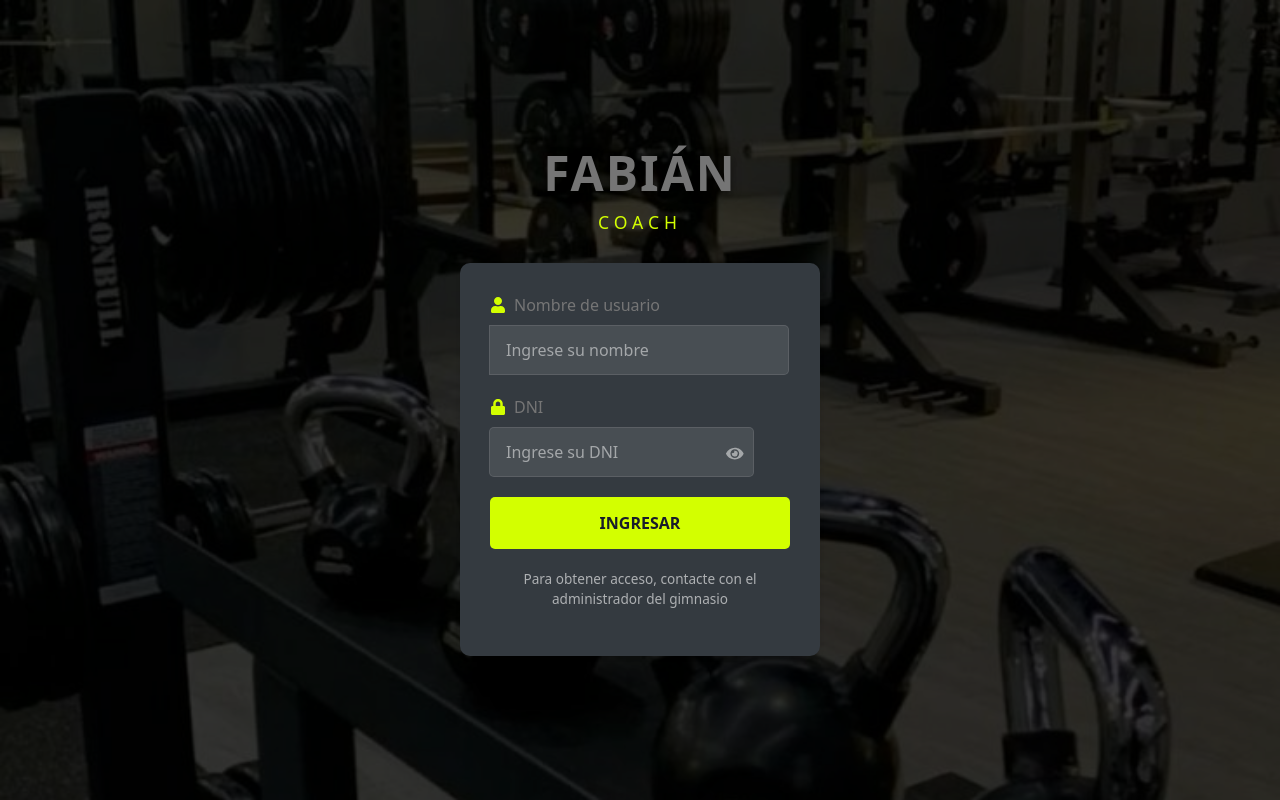
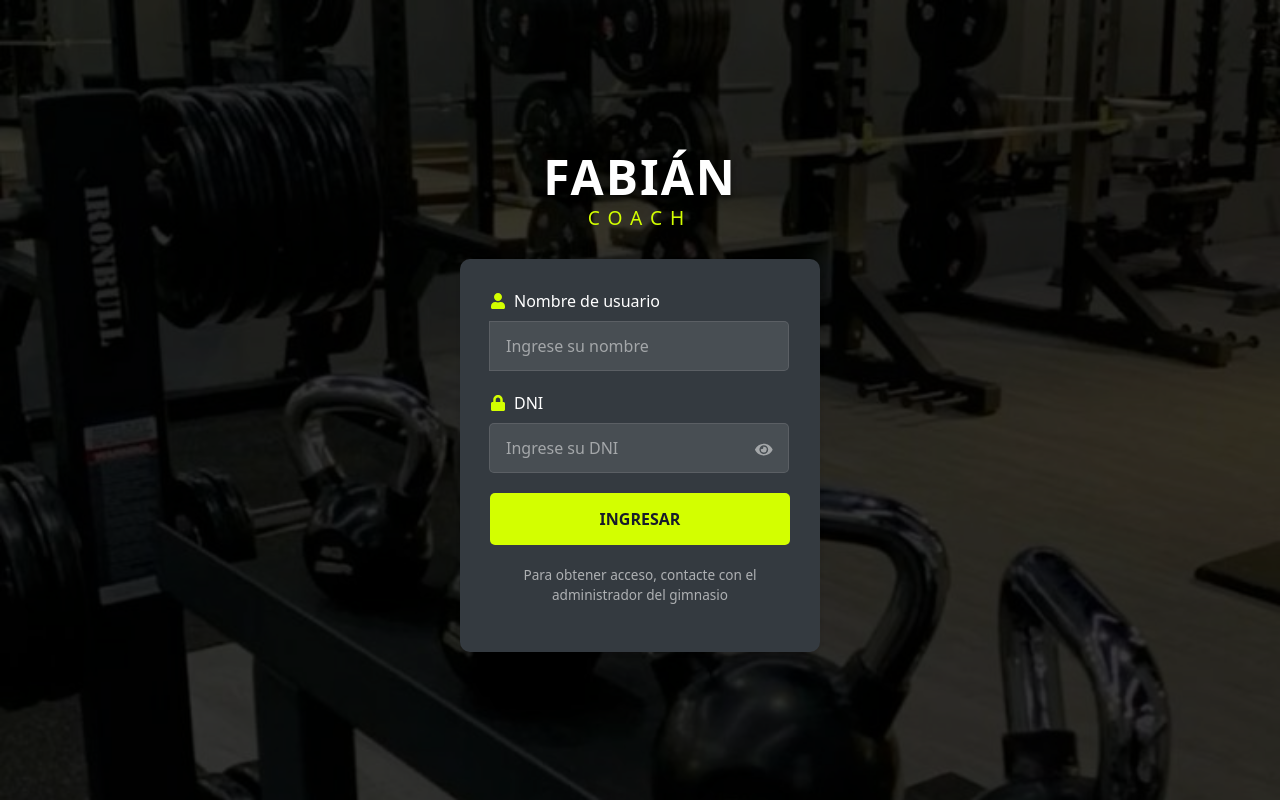
Before and after one commit to aguramirez/gym, a React (Vite) app in the folder frontend/: page / in a window 1280 px wide. Built offline with nearby package versions, Linux system fonts and the light colour scheme.

Commit message:
basic styles

```diff
--- a/frontend/src/Login.tsx
+++ b/frontend/src/Login.tsx
@@ -158,7 +158,7 @@ const Login = () => {
                 <FaLock className="input-icon" />
                 <span className="input-label">DNI</span>
               </label>
-              <div className="password-container">
+              <div className="password-field-container">
                 <input
                   id="dni"
                   type={showPassword ? "text" : "password"}
--- a/frontend/src/components/ClienteList.tsx
+++ b/frontend/src/components/ClienteList.tsx
@@ -357,13 +357,13 @@ const ClienteList = () => {
           >
             <FaUserPlus /> Nuevo Cliente
           </button>
-          <button
+          {/* <button
             className="btn-secondary"
             onClick={() => fetchClientes()}
             title="Actualizar Lista"
           >
             <FaSync /> Actualizar
-          </button>
+          </button> */}
         </div>
       </div>
 
@@ -384,18 +384,18 @@ const ClienteList = () => {
               <thead>
                 <tr>
                   <th>Nombre</th>
-                  <th>DNI</th>
-                  <th>Teléfono</th>
+                  {/* <th>DNI</th>
+                  <th>Teléfono</th> */}
                   <th>Rol</th>
-                  <th>Acciones</th>
+                  <th></th>
                 </tr>
               </thead>
               <tbody>
                 {filteredClientes.map(cliente => (
                   <tr key={cliente.id}>
                     <td>{cliente.nombre}</td>
-                    <td>{cliente.dni}</td>
-                    <td>{cliente.telefono}</td>
+                    {/* <td>{cliente.dni}</td>
+                    <td>{cliente.telefono}</td> */}
                     <td>
                       <span className={`badge ${cliente.rol === "ADMIN" ? "admin" :
                           cliente.rol === "TRAINER" ? "trainer" : "user"
--- a/frontend/src/components/ClienteView.tsx
+++ b/frontend/src/components/ClienteView.tsx
@@ -384,7 +384,7 @@ const ClienteView = () => {
                             aria-label="Toggle menu"
                         >
                             <FaDumbbell />
-                            <span className="menu-label">Rutinas</span>
+                            <span className="menu-label">Mis Rutinas</span>
                         </button>
                     )}
                     <button className="logout-button" onClick={handleLogout}>
--- a/frontend/src/components/EjercicioList.tsx
+++ b/frontend/src/components/EjercicioList.tsx
@@ -206,13 +206,13 @@ const EjercicioList = () => {
             <FaPlus /> Nuevo Ejercicio
           </button>
           {/* Botón para actualizar lista */}
-          <button
+          {/* <button
             className="btn-secondary"
             onClick={fetchEjercicios}
             title="Actualizar Lista"
           >
             <FaSync /> Actualizar
-          </button>
+          </button> */}
         </div>
       </div>
 
@@ -242,7 +242,7 @@ const EjercicioList = () => {
                 <tr>
                   <th>Nombre</th>
                   <th>Video</th>
-                  <th>Acciones</th>
+                  <th></th>
                 </tr>
               </thead>
               <tbody>
--- a/frontend/src/components/RutinaList.tsx
+++ b/frontend/src/components/RutinaList.tsx
@@ -184,13 +184,13 @@ const RutinaList = () => {
           >
             <FaPlus /> Nueva Rutina
           </button>
-          <button
+          {/* <button
             className="btn-secondary"
             onClick={fetchRutinas}
             title="Actualizar Lista"
           >
             <FaSync /> Actualizar
-          </button>
+          </button> */}
         </div>
       </div>
 
@@ -219,7 +219,7 @@ const RutinaList = () => {
                   <th>Nombre</th>
                   <th>Días</th>
                   <th>Ejercicios</th>
-                  <th>Acciones</th>
+                  <th></th>
                 </tr>
               </thead>
               <tbody>
--- a/frontend/src/components/clienteView.css
+++ b/frontend/src/components/clienteView.css
@@ -598,6 +598,7 @@
 
 .ejercicio-header.active {
   background-color: var(--primary-color);
+  color: white;
 }
 
 /* Añadir estilos para el nuevo botón de menú en móviles */
--- a/frontend/src/components/componentStyles.css
+++ b/frontend/src/components/componentStyles.css
@@ -407,7 +407,7 @@
 }
 
 .error-message {
-    color: var(--danger);
+    color: white;
     font-size: 0.85rem;
     margin-top: 6px;
 }
--- a/frontend/src/login.css
+++ b/frontend/src/login.css
@@ -52,7 +52,7 @@
 .login-header h1 {
   font-size: 3rem;
   font-weight: 700;
-  color: var(--text-light);
+  color: white;
   margin: 0;
   text-transform: uppercase;
   letter-spacing: 2px;
@@ -60,12 +60,12 @@
 }
 
 .login-header h2 {
-  font-size: 1.1rem;
-  font-weight: 400;
+  font-size: 1.2rem;
+  font-weight: 500;
   color: var(--accent);
-  margin: 10px 0 0;
+  margin: 0px 0 0;
   text-transform: uppercase;
-  letter-spacing: 5px;
+  letter-spacing: 8px;
 }
 
 /* Contenedor del formulario */
@@ -115,7 +115,7 @@
   align-items: center;
   gap: 8px;
   margin-bottom: 8px;
-  color: var(--text-light);
+  color: white;
   font-weight: 400;
 }
 
@@ -130,7 +130,7 @@
   border-radius: 5px;
   font-size: 1rem;
   background-color: rgba(255,255,255,0.1);
-  color: var(--text-light);
+  color: white;
   transition: var(--transition);
 }
 
@@ -258,8 +258,8 @@
   }
 
   .login-header h2 {
-    font-size: 0.9rem;
-    letter-spacing: 3px;
+    font-size: 1.2rem;
+    letter-spacing: 8px;
   }
 
   .form-container {
@@ -274,3 +274,53 @@
     padding: 30px;
   }
 }
+
+/* Modificaciones para el login.css */
+
+/* Modificar estos estilos para mantener la consistencia en los inputs */
+.input-group label {
+  display: flex;
+  align-items: center;
+  gap: 8px;
+  margin-bottom: 8px;
+  color: white;
+  font-weight: 400;
+}
+
+/* Nuevo contenedor para el campo de contraseña (reemplaza password-container) */
+.password-field-container {
+  position: relative;
+  width: 100%;
+}
+
+/* Ajustes para el icono de mostrar/ocultar contraseña */
+.toggle-password {
+  position: absolute;
+  right: 16px;
+  top: 50%;
+  transform: translateY(-50%);
+  background: none;
+  border: none;
+  color: rgba(255,255,255,0.5);
+  cursor: pointer;
+  padding: 0;
+  font-size: 1.1rem;
+  transition: var(--transition);
+  z-index: 2;
+}
+
+.toggle-password:hover {
+  color: var(--accent);
+}
+
+/* Mejoras adicionales para la experiencia móvil */
+@media (max-width: 480px) {
+  .input-field {
+    padding: 14px 16px; /* Mayor espacio para facilitar el toque en móviles */
+  }
+
+  .toggle-password {
+    padding: 10px; /* Área de toque más grande para el botón en móviles */
+    right: 8px; /* Ajuste de posición para compensar el padding */
+  }
+}
```
